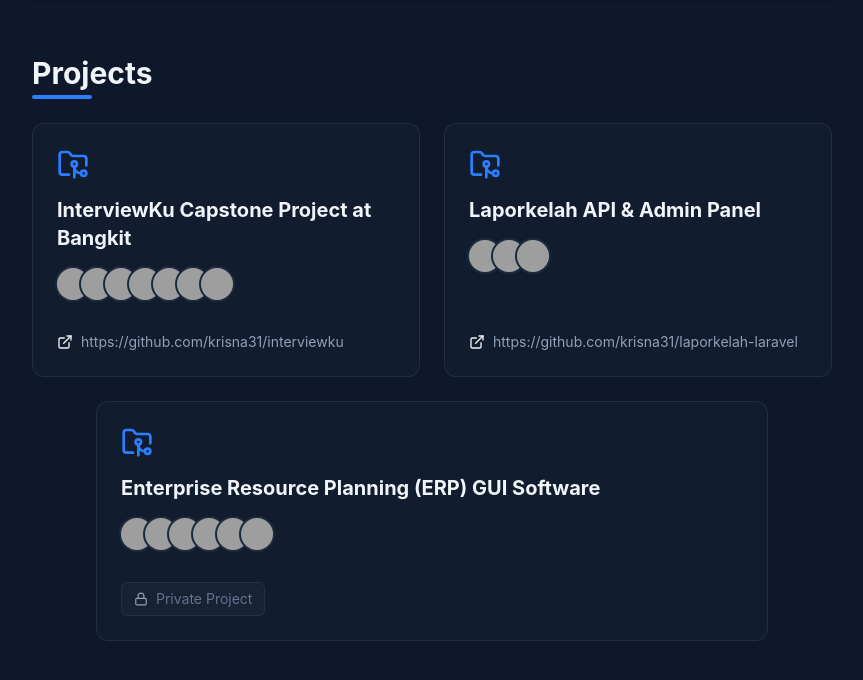
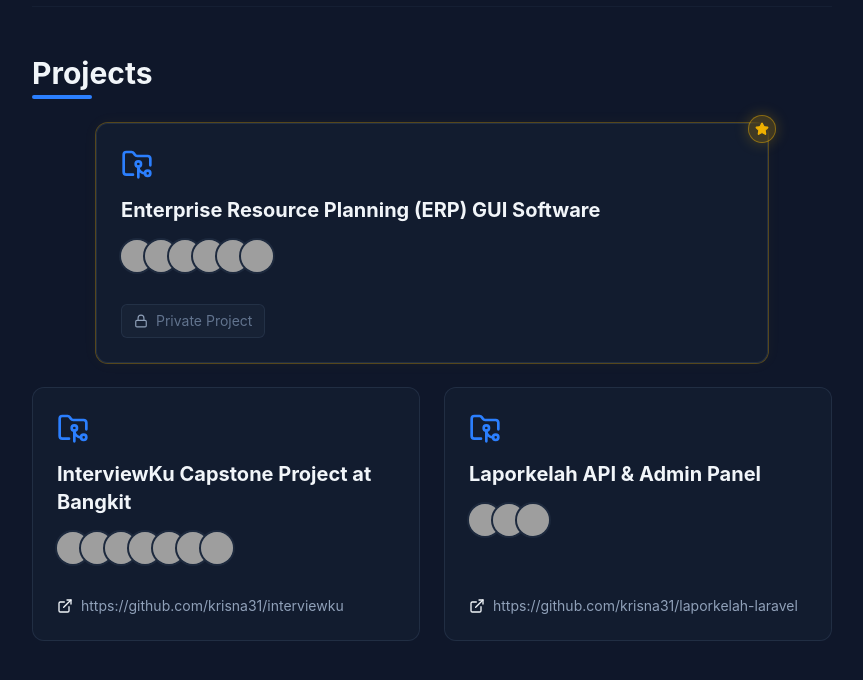
Before and after one commit to krisna31/k31-portfolio, a React (Vite) app: page / in a window 1280 px wide. Shown: the part 3103-3783 px from the top of the page, without its empty margins (208-1071 px from the left). Built offline with nearby package versions, Linux system fonts and the light colour scheme; grey boxes are pictures that could not be loaded.

Commit message:
feat: enhance pinned feature, add CMS metadata, and update sorting logic

```diff
--- a/src/components/Certifications.jsx
+++ b/src/components/Certifications.jsx
@@ -1,19 +1,33 @@
 import React from 'react';
 import { Section } from './Section';
-import { Award, ExternalLink } from 'lucide-react';
+import { Award, ExternalLink, Star } from 'lucide-react';
 
 export function Certifications({ data }) {
+  const sortedData = [...data].sort((a, b) => {
+    if (a.pinned && b.pinned) {
+      return new Date(b.pinned_at || 0) - new Date(a.pinned_at || 0);
+    }
+    if (a.pinned && !b.pinned) return -1;
+    if (!a.pinned && b.pinned) return 1;
+    return (a.order || a.id) - (b.order || b.id);
+  });
+
   return (
     <Section title="Certifications">
       <div className="grid grid-cols-1 sm:grid-cols-2 lg:grid-cols-3 gap-3 sm:gap-4">
-        {data.map((cert) => (
+        {sortedData.map((cert) => (
           <a
             key={cert.id}
             href={cert.link}
             target="_blank"
             rel="noreferrer"
-            className="group flex items-start gap-3 p-3 sm:p-4 rounded-lg bg-slate-800/20 border border-slate-800 hover:border-emerald-500/30 transition-all duration-300 transform hover:-translate-y-1 hover:shadow-lg hover:bg-slate-800/40"
+            className={`relative group flex items-start gap-3 p-3 sm:p-4 rounded-lg bg-slate-800/20 border border-slate-800 hover:border-emerald-500/30 transition-all duration-300 transform hover:-translate-y-1 hover:shadow-lg hover:bg-slate-800/40 ${cert.pinned ? 'ring-1 ring-yellow-500/30' : ''}`}
           >
+            {cert.pinned && (
+              <div className="absolute top-0 right-0 -mt-1.5 -mr-1.5 bg-yellow-500/20 p-1 rounded-full ring-1 ring-yellow-500/50 shadow-[0_0_15px_rgba(234,179,8,0.3)] z-10 backdrop-blur-sm" title="Pinned Certification">
+                <Star size={10} className="text-yellow-500" fill="currentColor" />
+              </div>
+            )}
             <Award className="text-emerald-500 shrink-0 mt-0.5 sm:mt-1" size={20} />
             <div className="flex-1">
               <h4 className="font-semibold text-slate-200 text-sm sm:text-base group-hover:text-emerald-400 transition-colors">{cert.name}</h4>
--- a/src/components/Education.jsx
+++ b/src/components/Education.jsx
@@ -1,14 +1,29 @@
 import React from 'react';
 import { Section } from './Section';
-import { GraduationCap } from 'lucide-react';
+import { GraduationCap, Star } from 'lucide-react';
 
 export function Education({ data }) {
+  const sortedData = [...data].sort((a, b) => {
+    if (a.pinned && b.pinned) {
+      return new Date(b.pinned_at || 0) - new Date(a.pinned_at || 0);
+    }
+    if (a.pinned && !b.pinned) return -1;
+    if (!a.pinned && b.pinned) return 1;
+    return (a.order || a.id) - (b.order || b.id);
+  });
+
   return (
     <Section title="Education">
       <div className="space-y-6">
-        {data.map((edu) => (
+        {sortedData.map((edu) => (
           <div key={edu.id} className="relative pl-6 sm:pl-8 before:content-[''] before:absolute before:left-0 before:top-2 before:w-3 before:h-3 before:bg-blue-500 before:rounded-full before:ring-4 before:ring-blue-500/20 after:content-[''] after:absolute after:left-[5px] after:top-6 after:w-[2px] after:h-full after:bg-slate-800 last:after:hidden transition-all duration-300 transform hover:translate-x-2">
-            <div className="flex flex-col md:flex-row md:justify-between md:items-start gap-1 sm:gap-2 mb-2">
+            <div className={`relative ${edu.pinned ? 'p-4 rounded-xl bg-slate-800/30 ring-1 ring-yellow-500/30 shadow-[0_0_15px_rgba(234,179,8,0.05)]' : ''}`}>
+              {edu.pinned && (
+                <div className="absolute top-0 right-0 -mt-2 -mr-2 bg-yellow-500/20 p-1.5 rounded-full ring-1 ring-yellow-500/50 shadow-[0_0_15px_rgba(234,179,8,0.3)] z-10 backdrop-blur-sm" title="Pinned Education">
+                  <Star size={12} className="text-yellow-500" fill="currentColor" />
+                </div>
+              )}
+              <div className="flex flex-col md:flex-row md:justify-between md:items-start gap-1 sm:gap-2 mb-2">
               <h4 className="text-lg sm:text-xl font-bold text-slate-100">
                 {edu.institution}
               </h4>
@@ -20,6 +35,7 @@
               <GraduationCap size={18} className="text-blue-400 shrink-0 mt-0.5 md:mt-0" />
               <span>{edu.degree}</span>
             </div>
+            </div>
           </div>
         ))}
       </div>
--- a/src/components/Experience.jsx
+++ b/src/components/Experience.jsx
@@ -1,18 +1,32 @@
 import React from 'react';
 import { Section } from './Section';
-import { Briefcase, ExternalLink } from 'lucide-react';
+import { Briefcase, ExternalLink, Star } from 'lucide-react';
 
 export function Experience({ data }) {
+  const sortedData = [...data].sort((a, b) => {
+    if (a.pinned && b.pinned) {
+      return new Date(b.pinned_at || 0) - new Date(a.pinned_at || 0);
+    }
+    if (a.pinned && !b.pinned) return -1;
+    if (!a.pinned && b.pinned) return 1;
+    return (a.order || a.id) - (b.order || b.id);
+  });
+
   return (
     <Section title="Experience">
       <div className="space-y-6">
-        {data.map((job) => {
+        {sortedData.map((job) => {
           const isCurrent = job.period.toLowerCase().includes('present');
           const CardTag = job.link ? 'a' : 'div';
           const cardProps = job.link ? { href: job.link, target: "_blank", rel: "noreferrer" } : {};
 
           return (
-            <CardTag {...cardProps} key={job.id} className={`block p-5 md:p-6 rounded-xl transition-all duration-300 transform hover:-translate-y-1 hover:shadow-xl ${isCurrent ? 'bg-blue-500/10 border-2 border-blue-500/80 shadow-[0_0_20px_rgba(59,130,246,0.2)]' : 'bg-slate-800/40 border border-slate-700/50 hover:border-blue-500/50 hover:bg-slate-800/80'} group`}>
+            <CardTag {...cardProps} key={job.id} className={`relative block p-5 md:p-6 rounded-xl transition-all duration-300 transform hover:-translate-y-1 hover:shadow-xl ${isCurrent ? 'bg-blue-500/10 border-2 border-blue-500/80 shadow-[0_0_20px_rgba(59,130,246,0.2)]' : 'bg-slate-800/40 border border-slate-700/50 hover:border-blue-500/50 hover:bg-slate-800/80'} group ${job.pinned ? 'ring-1 ring-yellow-500/30' : ''}`}>
+              {job.pinned && (
+                <div className="absolute top-0 right-0 -mt-2 -mr-2 bg-yellow-500/20 p-1.5 rounded-full ring-1 ring-yellow-500/50 shadow-[0_0_15px_rgba(234,179,8,0.3)] z-10 backdrop-blur-sm" title="Pinned Experience">
+                  <Star size={14} className="text-yellow-500" fill="currentColor" />
+                </div>
+              )}
             <div className="flex flex-col md:flex-row md:justify-between md:items-start gap-3 md:gap-4">
                 <div className="flex-1">
                   <h4 className="text-lg sm:text-xl font-bold text-slate-100 group-hover:text-blue-400 transition-colors flex items-center gap-2">
--- a/src/components/Organizations.jsx
+++ b/src/components/Organizations.jsx
@@ -1,13 +1,27 @@
 import React from 'react';
 import { Section } from './Section';
-import { Users } from 'lucide-react';
+import { Users, Star } from 'lucide-react';
 
 export function Organizations({ data }) {
+  const sortedData = [...data].sort((a, b) => {
+    if (a.pinned && b.pinned) {
+      return new Date(b.pinned_at || 0) - new Date(a.pinned_at || 0);
+    }
+    if (a.pinned && !b.pinned) return -1;
+    if (!a.pinned && b.pinned) return 1;
+    return (a.order || a.id) - (b.order || b.id);
+  });
+
   return (
     <Section title="Organizations">
       <div className="space-y-6">
-        {data.map((org) => (
-          <div key={org.id} className="p-5 md:p-6 rounded-xl bg-slate-800/20 border border-slate-800 transition-all duration-300 transform hover:-translate-y-1 hover:shadow-xl hover:border-blue-500/30">
+        {sortedData.map((org) => (
+          <div key={org.id} className={`relative p-5 md:p-6 rounded-xl bg-slate-800/20 border border-slate-800 transition-all duration-300 transform hover:-translate-y-1 hover:shadow-xl hover:border-blue-500/30 ${org.pinned ? 'ring-1 ring-yellow-500/30' : ''}`}>
+            {org.pinned && (
+              <div className="absolute top-0 right-0 -mt-2 -mr-2 bg-yellow-500/20 p-1.5 rounded-full ring-1 ring-yellow-500/50 shadow-[0_0_15px_rgba(234,179,8,0.3)] z-10 backdrop-blur-sm" title="Pinned Organization">
+                <Star size={14} className="text-yellow-500" fill="currentColor" />
+              </div>
+            )}
             <h4 className="text-lg sm:text-xl font-bold text-slate-100 flex items-start gap-2 mb-3 md:mb-4">
               <Users size={20} className="text-blue-500 shrink-0 mt-0.5" />
               <span>{org.name}</span>
--- a/src/components/Projects.jsx
+++ b/src/components/Projects.jsx
@@ -1,19 +1,35 @@
 import React from 'react';
 import { Section } from './Section';
-import { FolderGit2, ExternalLink, Lock } from 'lucide-react';
+import { FolderGit2, ExternalLink, Lock, Star } from 'lucide-react';
 
 export function Projects({ data }) {
+  const sortedData = [...data].sort((a, b) => {
+    if (a.pinned && b.pinned) {
+      return new Date(b.pinned_at || 0) - new Date(a.pinned_at || 0);
+    }
+    if (a.pinned && !b.pinned) return -1;
+    if (!a.pinned && b.pinned) return 1;
+    return (a.order || a.id) - (b.order || b.id);
+  });
+  const unpinnedCount = sortedData.filter(p => !p.pinned).length;
+
   return (
     <Section title="Projects">
       <div className="grid grid-cols-1 md:grid-cols-2 gap-4 sm:gap-6">
-        {data.map((project, idx) => {
-          const isOddLast = data.length % 2 !== 0 && idx === data.length - 1;
+        {sortedData.map((project, idx) => {
+          const isLastUnpinnedAndOdd = !project.pinned && unpinnedCount % 2 !== 0 && idx === sortedData.length - 1;
+          const shouldSpanFullRow = project.pinned || isLastUnpinnedAndOdd;
 
           return (
             <div
               key={project.id}
-              className={`group p-5 md:p-6 bg-slate-800/30 rounded-xl border border-slate-700/50 hover:border-blue-500/50 hover:bg-slate-800/60 transition-all duration-300 transform hover:-translate-y-2 hover:shadow-xl hover:shadow-blue-500/10 cursor-pointer flex flex-col justify-between h-full w-full ${isOddLast ? 'md:col-span-2 md:max-w-2xl md:mx-auto' : ''}`}
+              className={`relative group p-5 md:p-6 bg-slate-800/30 rounded-xl border border-slate-700/50 hover:border-blue-500/50 hover:bg-slate-800/60 transition-all duration-300 transform hover:-translate-y-2 hover:shadow-xl hover:shadow-blue-500/10 cursor-pointer flex flex-col justify-between h-full w-full ${shouldSpanFullRow ? 'md:col-span-2 md:max-w-2xl md:mx-auto' : ''} ${project.pinned ? 'ring-1 ring-yellow-500/30 shadow-[0_0_15px_rgba(234,179,8,0.05)]' : ''}`}
             >
+              {project.pinned && (
+                <div className="absolute top-0 right-0 -mt-2 -mr-2 bg-yellow-500/20 p-1.5 rounded-full ring-1 ring-yellow-500/50 shadow-[0_0_15px_rgba(234,179,8,0.3)] z-10 backdrop-blur-sm" title="Pinned Project">
+                  <Star size={14} className="text-yellow-500" fill="currentColor" />
+                </div>
+              )}
               <div>
                 <FolderGit2 className="text-blue-500 mb-3 md:mb-4" size={32} />
                 <h4 className="text-lg md:text-xl font-bold text-slate-100 mb-2 group-hover:text-blue-400 transition-colors">
--- a/src/data.js
+++ b/src/data.js
@@ -20,6 +20,7 @@
   experience: [
     {
       id: 1,
+      order: 1,
       company: "PT Gemilang Unggul Internasional",
       location: "Palembang, Indonesia",
       role: "Web Developer",
@@ -27,10 +28,18 @@
       link: "https://www.linkedin.com/in/jelvin-krisna-putra",
       responsibilities: [
         "Develop and maintain the company's internal ERP web system."
-      ]
+      ],
+      pinned: false,
+      pinned_at: "2024-04-20T10:00:00Z",
+      pinned_by: "admin",
+      created_at: "2024-01-01T00:00:00Z",
+      updated_at: "2024-01-01T00:00:00Z",
+      created_by: "admin",
+      updated_by: "admin"
     },
     {
       id: 2,
+      order: 2,
       company: "Universitas Multi Data Palembang",
       location: "Palembang, Indonesia",
       role: "Assistant Lecturer",
@@ -38,10 +47,18 @@
       link: "https://www.linkedin.com/in/jelvin-krisna-putra",
       responsibilities: [
         "Assisted in teaching data science and parallel computing courses."
-      ]
+      ],
+      pinned: false,
+      pinned_at: null,
+      pinned_by: null,
+      created_at: "2024-01-01T00:00:00Z",
+      updated_at: "2024-01-01T00:00:00Z",
+      created_by: "admin",
+      updated_by: "admin"
     },
     {
       id: 3,
+      order: 3,
       company: "DBS Foundation Coding Camp - Daring",
       location: "Online",
       role: "Mentor Backend",
@@ -49,10 +66,18 @@
       link: "https://www.linkedin.com/feed/update/urn:li:activity:7107637421030178816/https://www.linkedin.com/feed/update/urn:li:activity:7107637421030178816/",
       responsibilities: [
         "Helping participants pass without plagiarism and conducting 60 minute mentoring sessions."
-      ]
+      ],
+      pinned: false,
+      pinned_at: null,
+      pinned_by: null,
+      created_at: "2024-01-01T00:00:00Z",
+      updated_at: "2024-01-01T00:00:00Z",
+      created_by: "admin",
+      updated_by: "admin"
     },
     {
       id: 4,
+      order: 4,
       company: "Universitas Multi Data Palembang",
       location: "Palembang, Indonesia",
       role: "Assistant Lecturer",
@@ -60,46 +85,86 @@
       link: "https://www.linkedin.com/in/jelvin-krisna-putra",
       responsibilities: [
         "Assisted in teaching web programming courses, including Node.js and Laravel."
-      ]
+      ],
+      pinned: false,
+      pinned_at: null,
+      pinned_by: null,
+      created_at: "2024-01-01T00:00:00Z",
+      updated_at: "2024-01-01T00:00:00Z",
+      created_by: "admin",
+      updated_by: "admin"
     }
   ],
   education: [
     {
       id: 1,
+      order: 1,
       institution: "UNIVERSITAS MULTI DATA PALEMBANG",
       period: "2021 - 2025",
-      degree: "Bachelor's degree in Computer Science - GPA 3.97"
+      degree: "Bachelor's degree in Computer Science - GPA 3.97",
+      pinned: false,
+      pinned_at: null,
+      pinned_by: null,
+      created_at: "2024-01-01T00:00:00Z",
+      updated_at: "2024-01-01T00:00:00Z",
+      created_by: "admin",
+      updated_by: "admin"
     },
     {
       id: 2,
+      order: 2,
       institution: "BANGKIT ACADEMY",
       period: "Agustus 2023 - Januari 2024",
-      degree: "Cloud Computing Cohorts - Learn API creation to efficient deployment on Google Cloud Platforms."
+      degree: "Cloud Computing Cohorts - Learn API creation to efficient deployment on Google Cloud Platforms.",
+      pinned: false,
+      pinned_at: "2024-04-20T10:00:00Z",
+      pinned_by: "admin",
+      created_at: "2024-01-01T00:00:00Z",
+      updated_at: "2024-01-01T00:00:00Z",
+      created_by: "admin",
+      updated_by: "admin"
     }
   ],
   organizations: [
     {
       id: 1,
+      order: 1,
       name: "Himpunan Mahasiswa Informatika",
       location: "Palembang, Indonesia",
       roles: [
         { title: "Head of Education and Technology Division", period: "June 2023 - April 2024" },
         { title: "Member of Education and Technology Division", period: "July 2022 - April 2023" }
-      ]
+      ],
+      pinned: false,
+      pinned_at: null,
+      pinned_by: null,
+      created_at: "2024-01-01T00:00:00Z",
+      updated_at: "2024-01-01T00:00:00Z",
+      created_by: "admin",
+      updated_by: "admin"
     },
     {
       id: 2,
+      order: 2,
       name: "Student Programming Activities Unit",
       location: "Palembang, Indonesia",
       roles: [
         { title: "Head of Web Division", period: "June 2024 - Present" },
         { title: "Vice Head of Web Division", period: "June 2022 - April 2024" }
-      ]
+      ],
+      pinned: false,
+      pinned_at: "2024-04-20T10:00:00Z",
+      pinned_by: "admin",
+      created_at: "2024-01-01T00:00:00Z",
+      updated_at: "2024-01-01T00:00:00Z",
+      created_by: "admin",
+      updated_by: "admin"
     }
   ],
   projects: [
     {
       id: 1,
+      order: 1,
       name: "InterviewKu Capstone Project at Bangkit",
       link: "https://github.com/krisna31/interviewku",
       contributors: [
@@ -110,20 +175,36 @@
         { name: "Fanes Pratama (Machine Learning)", github: "fanesz" },
         { name: "Muhammad Firdaus (Mobile Engineering)", github: "MFRDS" },
         { name: "M. Fikri Aulian (Mobile Engineering)", github: "fikr17" },
-      ]
+      ],
+      pinned: false,
+      pinned_at: "2024-04-21T09:00:00Z",
+      pinned_by: "admin",
+      created_at: "2024-01-01T00:00:00Z",
+      updated_at: "2024-01-01T00:00:00Z",
+      created_by: "admin",
+      updated_by: "admin"
     },
     {
       id: 2,
+      order: 2,
       name: "Laporkelah API & Admin Panel",
       link: "https://github.com/krisna31/laporkelah-laravel",
       contributors: [
         { name: "Jelvin Krisna Putra", github: "krisna31" },
         { name: "Neilsen Nicholas Komah", github: "neilsen7113" },
         { name: "Adrian Chen", github: "Luminat3" },
-      ]
+      ],
+      pinned: false,
+      pinned_at: null,
+      pinned_by: null,
+      created_at: "2024-01-01T00:00:00Z",
+      updated_at: "2024-01-01T00:00:00Z",
+      created_by: "admin",
+      updated_by: "admin"
     },
     {
       id: 3,
+      order: 3,
       name: "Enterprise Resource Planning (ERP) GUI Software",
       link: "#",
       contributors: [
@@ -133,15 +214,100 @@
         { name: "Eko Saputra", github: "ekosaputra96" },
         { name: "Dandi", github: "zhytus" },
         { name: "Arnila", github: "Arnila98" },
-      ]
+      ],
+      pinned: true,
+      pinned_at: "2024-04-20T10:00:00Z",
+      pinned_by: "admin",
+      created_at: "2024-01-01T00:00:00Z",
+      updated_at: "2024-01-01T00:00:00Z",
+      created_by: "admin",
+      updated_by: "admin"
     },
   ],
   certifications: [
-    { id: 1, name: "Google Associate Cloud Engineer", issuer: "Google", link: "https://www.credly.com/badges/040b6243-2c3e-453a-882b-6fb6131ec7d6/public_url" },
-    { id: 2, name: "Dev Certified for Machine Learning with Tensorflow", issuer: "Dev.cert", link: "https://dev.id/certificate/verify/GEVO8MK0O2" },
-    { id: 3, name: "Menjadi Backend Developer Expert", issuer: "Dicoding", link: "https://www.dicoding.com/certificates/1OP858OMQPQK" },
-    { id: 4, name: "Database Design & Programming with SQL", issuer: "Kominfo", link: "https://www.linkedin.com/in/jelvin-krisna-putra" },
-    { id: 5, name: "Project Management: Specialization", issuer: "Coursera", link: "https://www.coursera.org/account/accomplishments/specialization/certificate/C5VBS44LR4ZK" },
-    { id: 6, name: "IT Support: Specialization", issuer: "Coursera", link: "https://www.coursera.org/account/accomplishments/specialization/certificate/28KL5KU6NBL7" }
+    {
+      id: 1,
+      order: 1,
+      name: "Google Associate Cloud Engineer",
+      issuer: "Google",
+      link: "https://www.credly.com/badges/040b6243-2c3e-453a-882b-6fb6131ec7d6/public_url",
+      pinned: false,
+      pinned_at: "2024-04-20T10:00:00Z",
+      pinned_by: "admin",
+      created_at: "2024-01-01T00:00:00Z",
+      updated_at: "2024-01-01T00:00:00Z",
+      created_by: "admin",
+      updated_by: "admin"
+    },
+    {
+      id: 2,
+      order: 2,
+      name: "Dev Certified for Machine Learning with Tensorflow",
+      issuer: "Dev.cert",
+      link: "https://dev.id/certificate/verify/GEVO8MK0O2",
+      pinned: false,
+      pinned_at: null,
+      pinned_by: null,
+      created_at: "2024-01-01T00:00:00Z",
+      updated_at: "2024-01-01T00:00:00Z",
+      created_by: "admin",
+      updated_by: "admin"
+    },
+    {
+      id: 3,
+      order: 3,
+      name: "Menjadi Backend Developer Expert",
+      issuer: "Dicoding",
+      link: "https://www.dicoding.com/certificates/1OP858OMQPQK",
+      pinned: false,
+      pinned_at: null,
+      pinned_by: null,
+      created_at: "2024-01-01T00:00:00Z",
+      updated_at: "2024-01-01T00:00:00Z",
+      created_by: "admin",
+      updated_by: "admin"
+    },
+    {
+      id: 4,
+      order: 4,
+      name: "Database Design & Programming with SQL",
+      issuer: "Kominfo",
+      link: "https://www.linkedin.com/in/jelvin-krisna-putra",
+      pinned: false,
+      pinned_at: null,
+      pinned_by: null,
+      created_at: "2024-01-01T00:00:00Z",
+      updated_at: "2024-01-01T00:00:00Z",
+      created_by: "admin",
+      updated_by: "admin"
+    },
+    {
+      id: 5,
+      order: 5,
+      name: "Project Management: Specialization",
+      issuer: "Coursera",
+      link: "https://www.coursera.org/account/accomplishments/specialization/certificate/C5VBS44LR4ZK",
+      pinned: false,
+      pinned_at: null,
+      pinned_by: null,
+      created_at: "2024-01-01T00:00:00Z",
+      updated_at: "2024-01-01T00:00:00Z",
+      created_by: "admin",
+      updated_by: "admin"
+    },
+    {
+      id: 6,
+      order: 6,
+      name: "IT Support: Specialization",
+      issuer: "Coursera",
+      link: "https://www.coursera.org/account/accomplishments/specialization/certificate/28KL5KU6NBL7",
+      pinned: false,
+      pinned_at: null,
+      pinned_by: null,
+      created_at: "2024-01-01T00:00:00Z",
+      updated_at: "2024-01-01T00:00:00Z",
+      created_by: "admin",
+      updated_by: "admin"
+    }
   ]
 };
```
